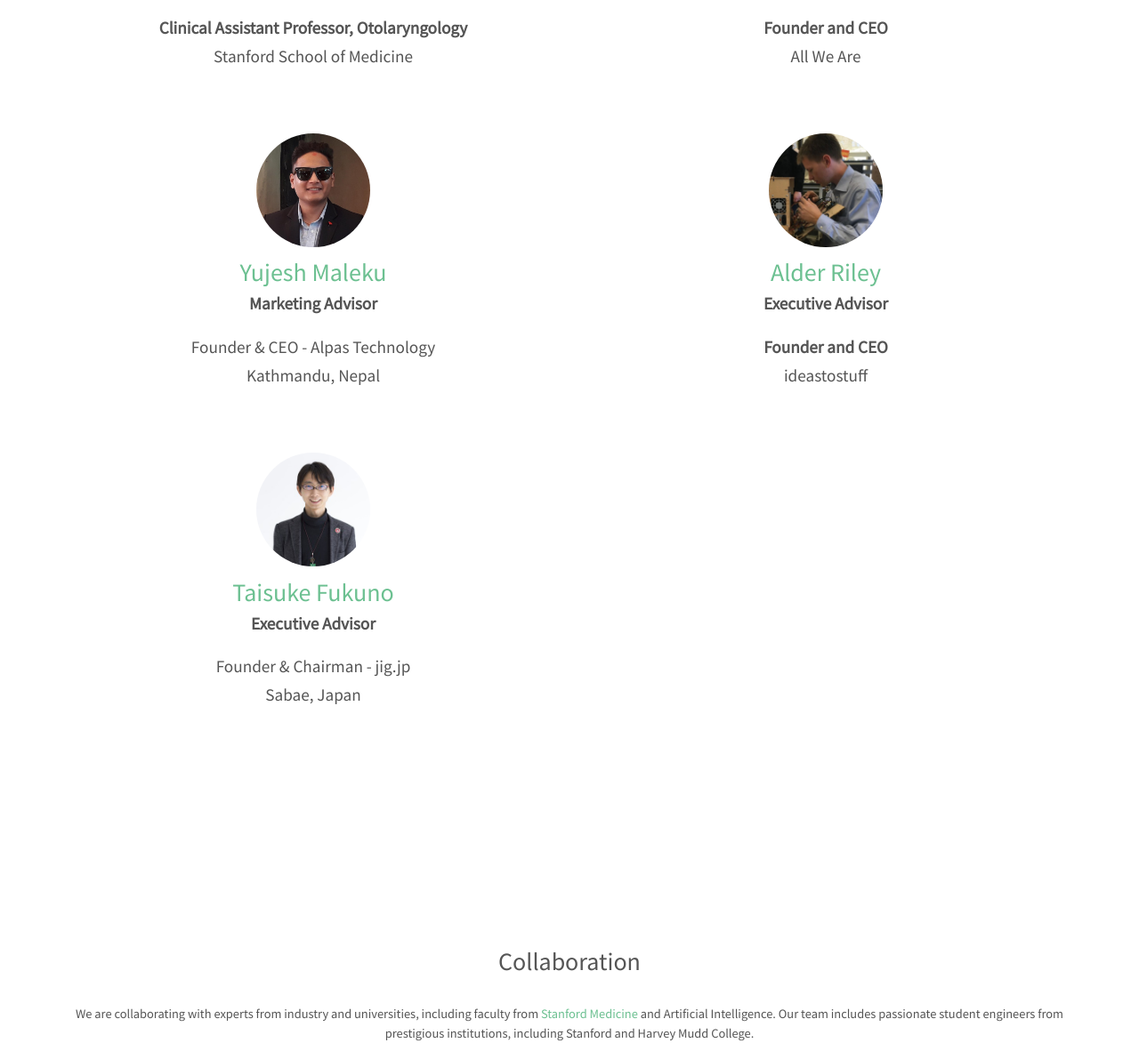
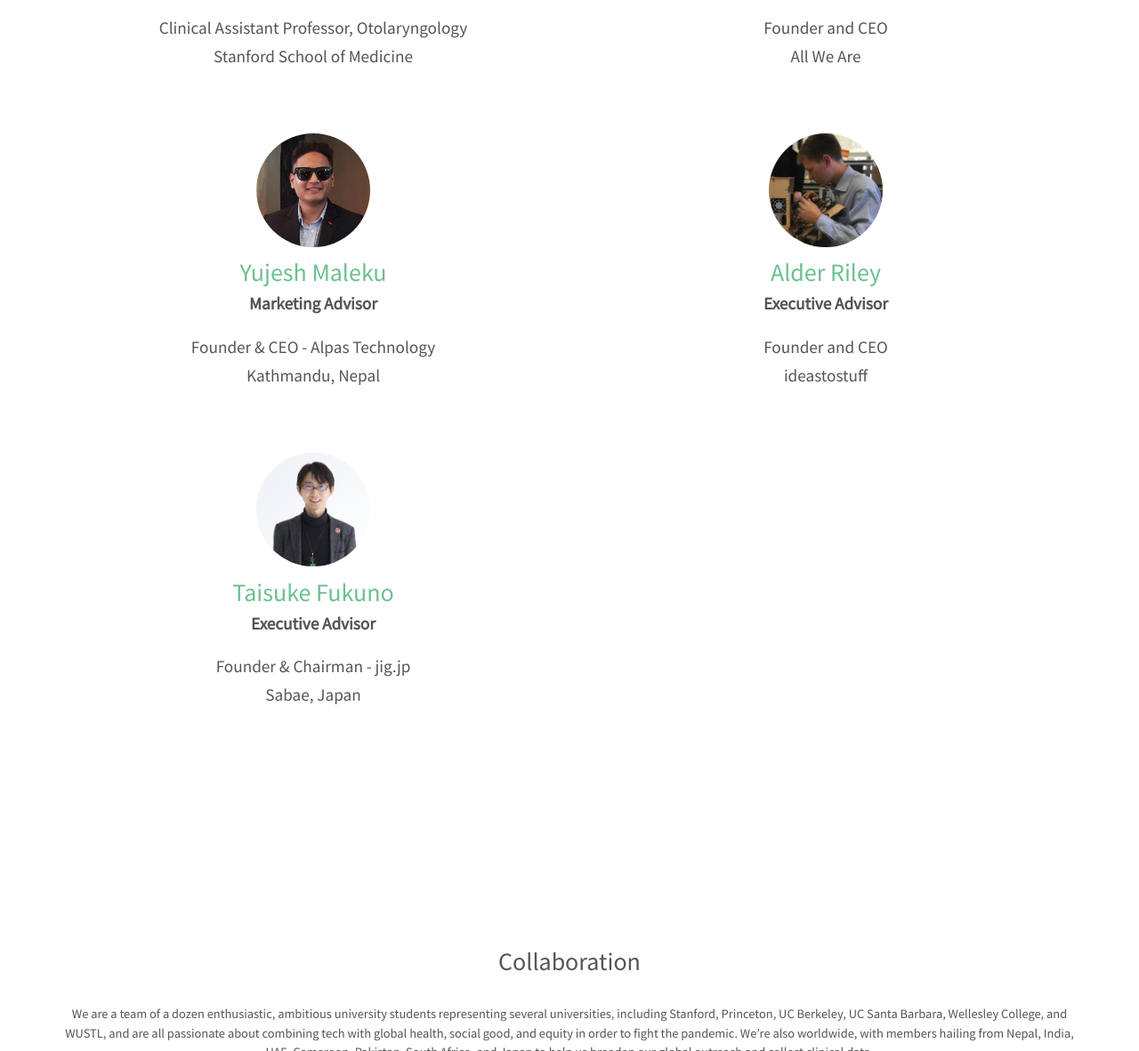
Before and after one commit to wabilasjad/virufy.github.io, a plain HTML site: page team.html in a window 1280 px wide. Shown: the part 1947-3129 px from the top of the page at 89% size. Drawn offline with Linux system fonts and the light colour scheme.

Commit message:
Update collaboration (#13)
Co-authored-by: Vivian Ross

```diff
--- a/team.html
+++ b/team.html
@@ -154,7 +154,7 @@
 						<h4 itemprop="jobTitle"><strong>Medical Advisor</strong></h4>
 					</header>
 					<p>
-						<span itemprop="jobTitle"><strong>Clinical Assistant Professor, Otolaryngology</strong></span><br>
+						<span itemprop="jobTitle">Clinical Assistant Professor, Otolaryngology</span><br>
 						<span itemprop="worksFor">Stanford School of Medicine</span>
 					</p>
 				</article>
@@ -168,7 +168,7 @@
 						<h4 itemprop="jobTitle"><strong>Executive Advisor</strong></h4>
 					</header>
 					<p>
-						<span itemprop="jobTitle"><strong>Founder and CEO</strong></span><br>
+						<span itemprop="jobTitle">Founder and CEO</span><br>
 						<span itemprop="affiliation">All We Are</span>
 					</p>
 				</article>
@@ -196,7 +196,7 @@
 						<h4 itemprop="jobTitle"><strong>Executive Advisor</strong></h4>
 					</header>
 					<p>
-						<span itemprop="jobTitle"><strong>Founder and CEO</strong></span><br>
+						<span itemprop="jobTitle">Founder and CEO</span><br>
 						<span itemprop="affiliation">ideastostuff</span>
 					</p>
 				</article>
@@ -224,7 +224,14 @@
 				Collaboration
 			</h3>
 
-			<h5>We are collaborating with experts from industry and universities, including faculty from <a href="http://med.stanford.edu/" target="_blank" class="green-highlight">Stanford Medicine</a> and Artificial Intelligence. Our team includes passionate student engineers from prestigious institutions, including Stanford and Harvey Mudd College.</h5>
+			<h5>We are a team of a dozen enthusiastic, ambitious university students
+				 representing several universities, including Stanford, Princeton,
+				  UC Berkeley, UC Santa Barbara, Wellesley College, and WUSTL, and are
+					 all passionate about combining tech with global health, social good,
+					  and equity in order to fight the pandemic. We’re also worldwide,
+						with members hailing from Nepal, India, UAE, Cameroon, Pakistan,
+						South Africa, and Japan to help us broaden our global outreach and
+						collect clinical data. </h5>
 				<div class="flex flex-3">
 					<article itemscope itemtype="https://schema.org/Organization">
 						<div class="image collab">
```
